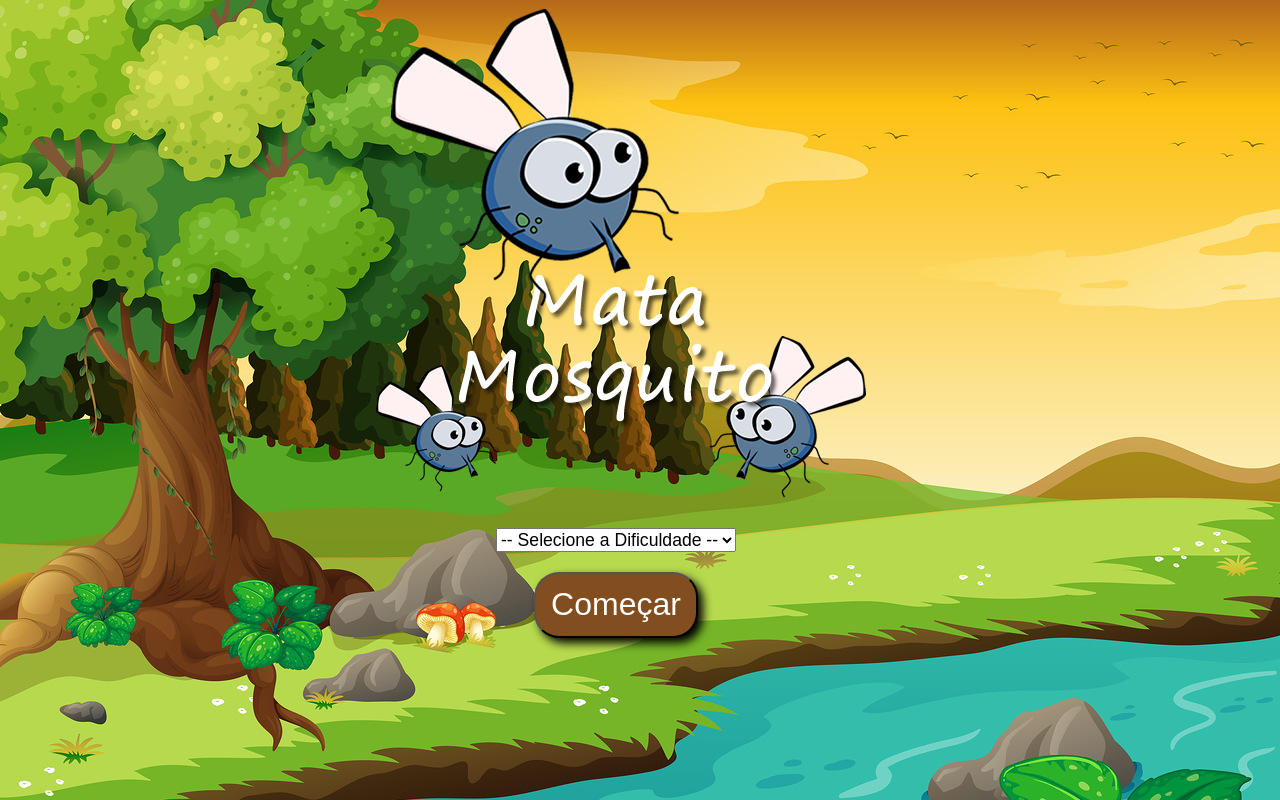
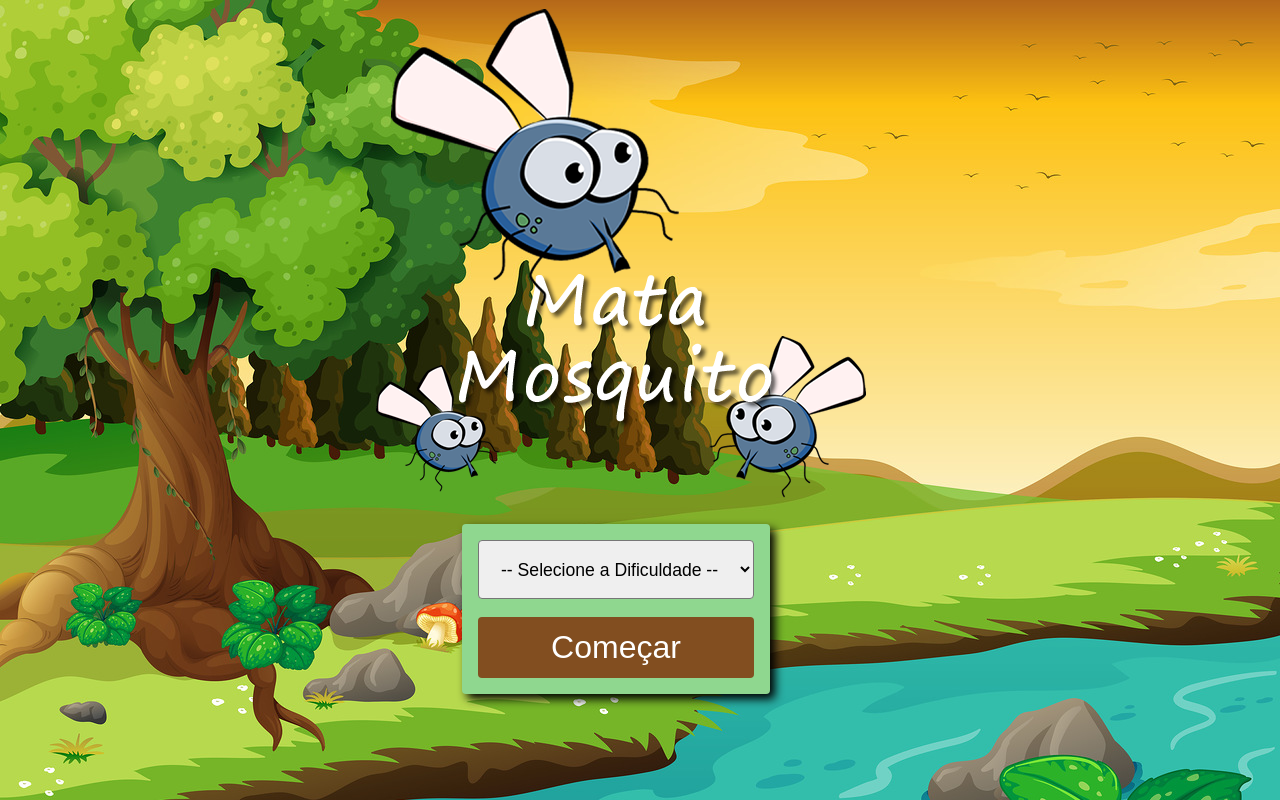
Before and after one commit to silasvieira99/mataMosquito, a plain HTML site: page index.html in a window 1280 px wide. Drawn offline with Linux system fonts and the light colour scheme.

Commit message:
layout: add box new game to organize the content

```diff
--- a/index.html
+++ b/index.html
@@ -1,54 +1,44 @@
 <!DOCTYPE html>
 <html lang="pt-br">
     <head>
-    <meta charset="UTF-8">
-    <meta name="viewport" content="width=device-width, initial-scale=1.0">
-    <link rel="stylesheet" href="style.css">
+        <meta charset="UTF-8" />
+        <meta name="viewport" content="width=device-width, initial-scale=1.0" />
+
+        <link rel="stylesheet" href="style.css" />
         <title>Mata Mosquito | Jogar</title>
 
         <script>
+            function iniciarGame() {
+                var nivel = document.getElementById("dificuldade").value;
 
-        function iniciarGame(){
-
-            var nivel = document.getElementById('dificuldade').value
-
-            if(nivel === ''){
-                alert('Selecione um nível para iniciar o jogo')
-                return false
+                if (nivel === "") {
+                    alert("Selecione um nível para iniciar o jogo");
+                    return false;
                 }
 
-            window.location.href = 'game.html?' + nivel
-
+                window.location.href = "game.html?" + nivel;
             }
-
         </script>
-
-
     </head>
     <body>
-
         <div class="container">
-
             <div class="centralizar">
-            <img src="imagens/game.png" >
+                <img src="imagens/game.png" />
             </div>
 
             <div class="centralizar">
+                <div id="box-new-game">
                     <select name="" id="dificuldade">
                         <option value="">-- Selecione a Dificuldade --</option>
                         <option value="normal">Normal</option>
                         <option value="dificil">Difícil</option>
                         <option value="lendario">Lendário</option>
                     </select>
+                    <button id="newGame" onclick="iniciarGame()">
+                        Começar
+                    </button>
                 </div>
-
-        <div class="centralizar">
-            <button id="newGame" onclick="iniciarGame()">Começar</button>
             </div>
-
         </div>
-
-
-
     </body>
 </html>
--- a/style.css
+++ b/style.css
@@ -1,3 +1,8 @@
+:root {
+    --shador-default: 5px 5px 10px rgb(0, 0, 0);
+}
+
+
 html{
     cursor: url(imagens/mata_mosca.png) 30 30, auto;
 }
@@ -7,9 +12,6 @@ body{
     height: 100%;
     background: url(imagens/bg.jpg) repeat-y;
     background-size: 100%;
-
-
-
 }
 
 .mosquito1{
@@ -62,17 +64,40 @@ body{
     justify-content: center;
 }
 
+#box-new-game {
+    flex-direction: column;
+    display: flex;
+    max-width: 300px;
+    justify-content: center;
+    background-color: #8fd78f;
+    border-radius: 4px;
+    padding: 1em;
+    box-shadow: var(--shador-default);
+    margin-top: 1em;
+}
+
+@media (max-width: 600px) {
+    #box-new-game {
+        max-width: 100%;
+        width: 100%;
+    }
+}
+
 #newGame{
-    border-radius: 25px;
+    border-radius: 4px;
     background: #824E20;
     color: white;
     font-size: 2em;
     line-height:1.3;
     padding: 10px 15px;
-    box-shadow: 5px 5px 10px rgb(0, 0, 0);
+    flex: 1 1 100%;
+    border: none;
 }
 
 #dificuldade{
-    margin: 20px 0;
+    margin-bottom: 1em;
     font-size: 1.1em;
+    flex: 1 1 100%;
+    padding: 1em;
+    border-radius: 4px;
 }
```
Lines whose indentation alone changed are shown as unchanged.
